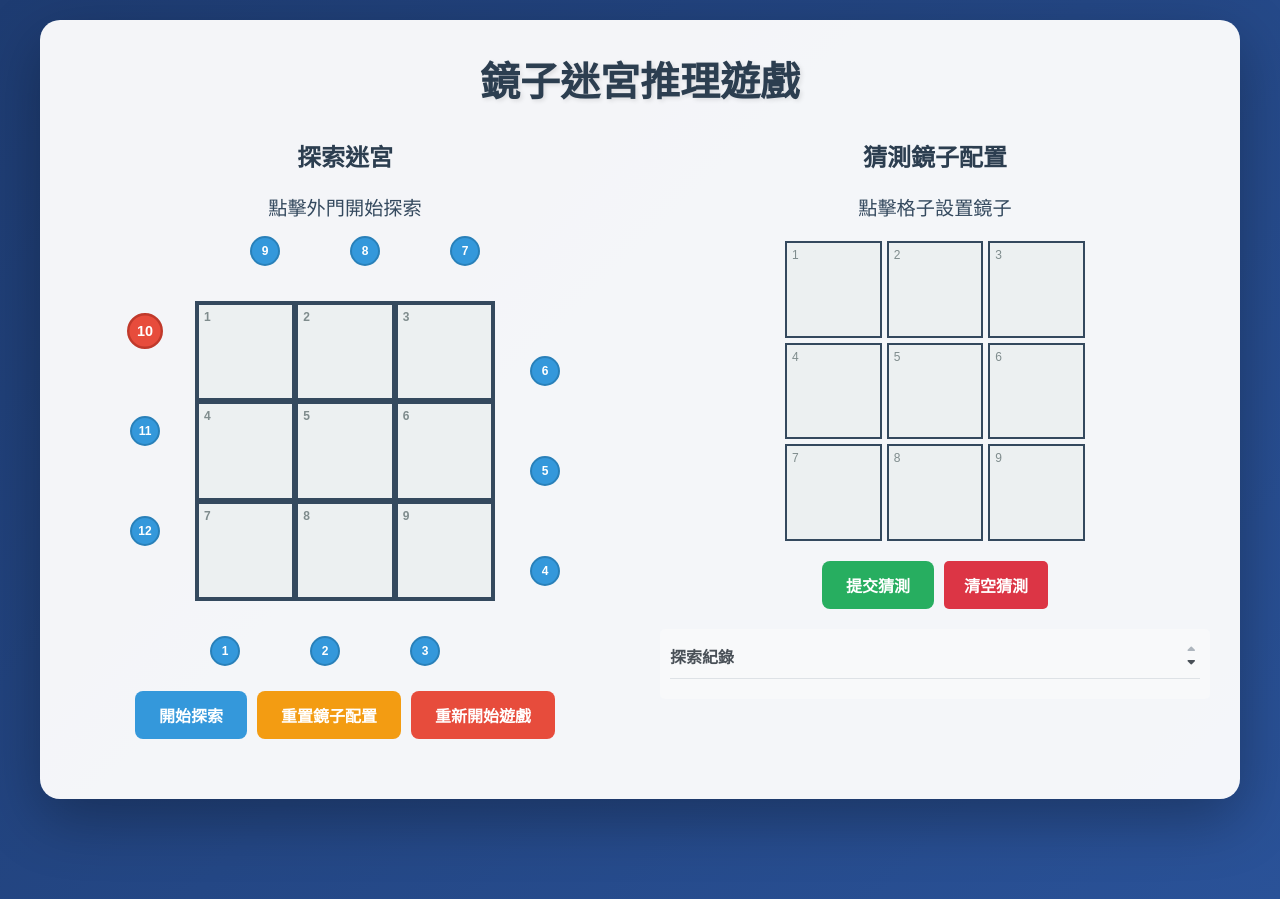
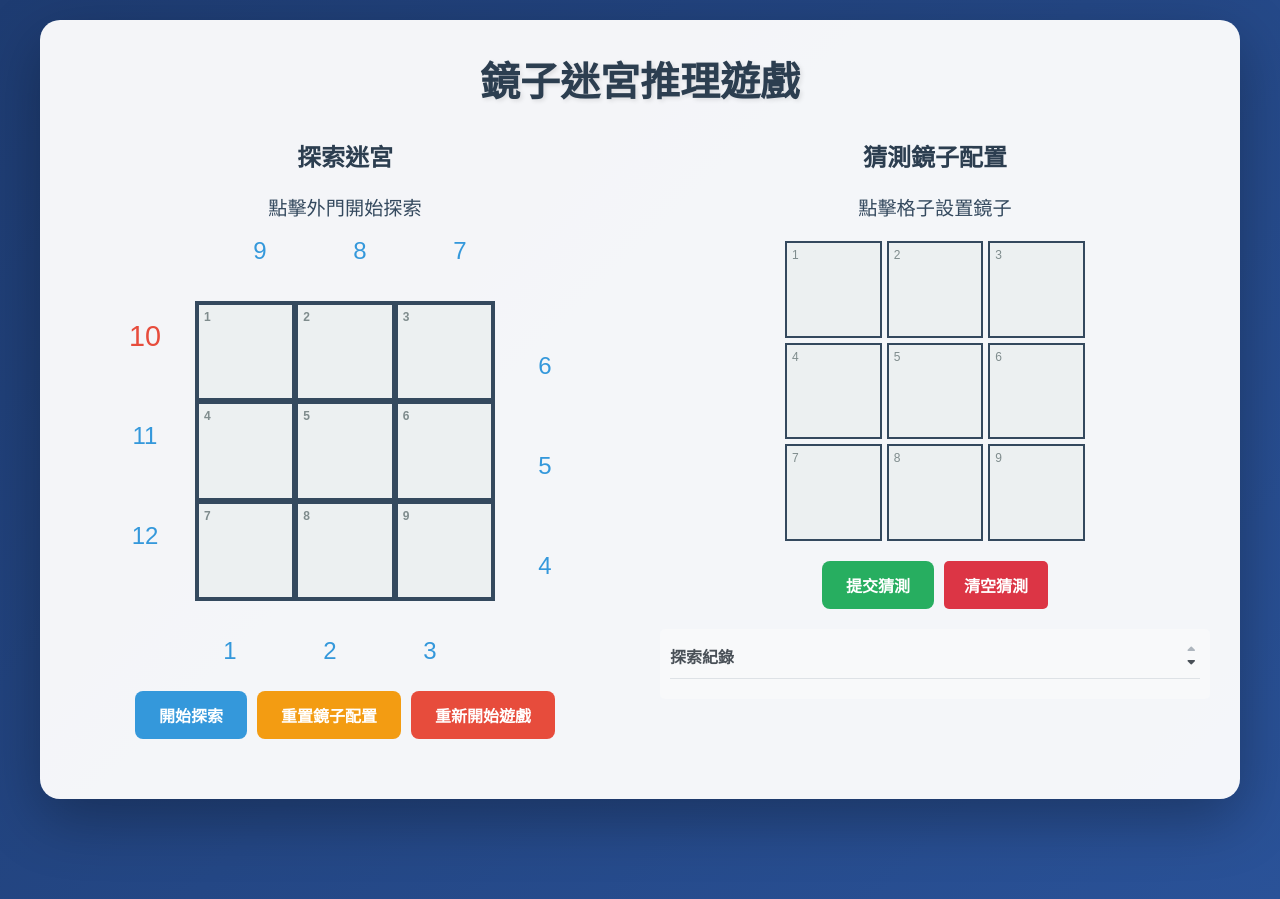
Before and after one commit to MitsunChieh/dondondon-2025, a plain HTML site: page mirror-maze-game.html in a window 1280 px wide. Both pictures are taken after a click on the element "10". Drawn offline with Linux system fonts and the light colour scheme.

Commit message:
調整門的樣式與位置，改善用戶體驗。

```diff
--- a/mirror-maze-game.html
+++ b/mirror-maze-game.html
@@ -139,46 +139,89 @@
 
         .door {
             position: absolute;
-            width: 30px;
-            height: 30px;
-            background: #3498db;
-            border: 2px solid #2980b9;
-            border-radius: 50%;
+            width: 40px;
+            height: 40px;
+            background: transparent;
+            border: none;
             display: flex;
             align-items: center;
             justify-content: center;
-            color: white;
-            font-size: 12px;
-            font-weight: bold;
+            color: #3498db;
+            font-size: 24px;
             cursor: pointer;
             transition: all 0.3s ease;
             z-index: 10;
         }
 
         .door:hover {
-            background: #2980b9;
+            color: #2980b9;
             transform: scale(1.1);
         }
 
         .door.selected {
-            background: #e74c3c;
-            border-color: #c0392b;
+            color: #e74c3c;
             transform: scale(1.2);
         }
 
-        /* 門的位置 */
-        .door-1 { bottom: -15px; left: 65px; }
-        .door-2 { bottom: -15px; left: 165px; }
-        .door-3 { bottom: -15px; left: 265px; }
-        .door-4 { right: -15px; bottom: 65px; }
-        .door-5 { right: -15px; bottom: 165px; }
-        .door-6 { right: -15px; bottom: 265px; }
-        .door-7 { top: -15px; right: 65px; }
-        .door-8 { top: -15px; right: 165px; }
-        .door-9 { top: -15px; right: 265px; }
-        .door-10 { left: -15px; top: 65px; }
-        .door-11 { left: -15px; top: 165px; }
-        .door-12 { left: -15px; top: 265px; }
+        .door-number {
+            position: absolute;
+            font-size: 12px;
+            font-weight: bold;
+            color: #2c3e50;
+            background: rgba(255, 255, 255, 0.9);
+            padding: 2px 6px;
+            border-radius: 10px;
+            box-shadow: 0 2px 4px rgba(0, 0, 0, 0.1);
+        }
+
+        /* 門的位置和箭頭方向 */
+        .door-1 { bottom: -20px; left: 65px; }
+        .door-1 i { transform: rotate(0deg); }
+        .door-1 .door-number { bottom: -15px; }
+
+        .door-2 { bottom: -20px; left: 165px; }
+        .door-2 i { transform: rotate(0deg); }
+        .door-2 .door-number { bottom: -15px; }
+
+        .door-3 { bottom: -20px; left: 265px; }
+        .door-3 i { transform: rotate(0deg); }
+        .door-3 .door-number { bottom: -15px; }
+
+        .door-4 { right: -20px; bottom: 65px; }
+        .door-4 i { transform: rotate(90deg); }
+        .door-4 .door-number { right: -15px; }
+
+        .door-5 { right: -20px; bottom: 165px; }
+        .door-5 i { transform: rotate(90deg); }
+        .door-5 .door-number { right: -15px; }
+
+        .door-6 { right: -20px; bottom: 265px; }
+        .door-6 i { transform: rotate(90deg); }
+        .door-6 .door-number { right: -15px; }
+
+        .door-7 { top: -20px; right: 65px; }
+        .door-7 i { transform: rotate(180deg); }
+        .door-7 .door-number { top: -15px; }
+
+        .door-8 { top: -20px; right: 165px; }
+        .door-8 i { transform: rotate(180deg); }
+        .door-8 .door-number { top: -15px; }
+
+        .door-9 { top: -20px; right: 265px; }
+        .door-9 i { transform: rotate(180deg); }
+        .door-9 .door-number { top: -15px; }
+
+        .door-10 { left: -20px; top: 65px; }
+        .door-10 i { transform: rotate(270deg); }
+        .door-10 .door-number { left: -15px; }
+
+        .door-11 { left: -20px; top: 165px; }
+        .door-11 i { transform: rotate(270deg); }
+        .door-11 .door-number { left: -15px; }
+
+        .door-12 { left: -20px; top: 265px; }
+        .door-12 i { transform: rotate(270deg); }
+        .door-12 .door-number { left: -15px; }
 
         .guess-grid {
             display: grid;
```
